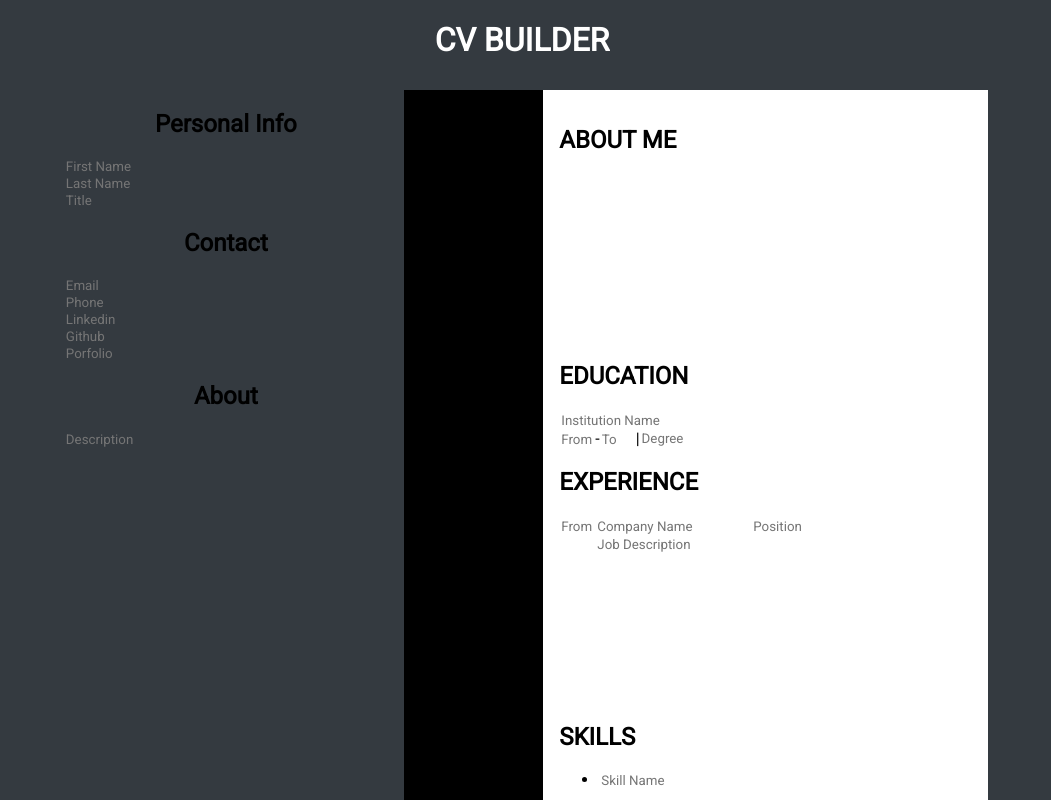
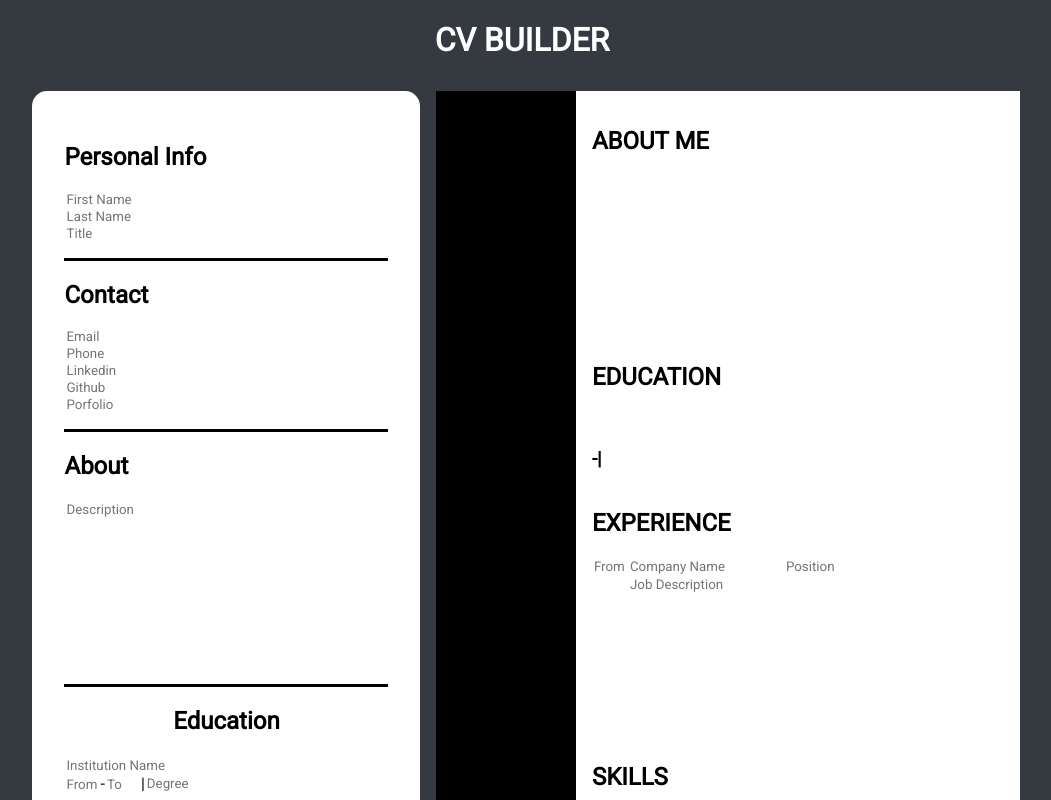
Before and after one commit to fernandobouchet/cv-project, a React (Create React App) app: page / in a window 1280 px wide. Shown: the top 800 px of the page, without its empty margins (118-1169 px from the left). Built offline with nearby package versions, Linux system fonts and the light colour scheme.

Commit message:
Cleanup Education sections, more style fixes

```diff
--- a/src/components/CVPreview/Education.js
+++ b/src/components/CVPreview/Education.js
@@ -1,71 +1,20 @@
 import React, { Component } from "react";
+import "./styles/Education.css";
 
 class Education extends Component {
-  constructor() {
-    super();
-
-    this.state = {
-      institution: "",
-      degree: "",
-      from: "",
-      to: "",
-    };
-  }
-
-  handleChange = (e) => {
-    this.setState({
-      [e.target.name]: e.target.value,
-    });
-  };
-
-  onSubmitTask = (e) => {
-    this.setState({
-      institution: "",
-      degree: "",
-      from: "",
-      to: "",
-    });
-  };
-
   render() {
     return (
       <div>
         <h2>EDUCATION</h2>
-        <div className="education-container main">
-          <form autoComplete="off">
-            <div className="name-titles">
-              <input
-                type="text"
-                name="institution"
-                onChange={this.handleChange}
-                placeholder="Institution Name"
-              ></input>
-            </div>
-            <div className="more-info-container">
-              <div className="year-container">
-                <input
-                  type="text"
-                  name="from"
-                  onChange={this.handleChange}
-                  placeholder="From"
-                ></input>
-                -
-                <input
-                  type="text"
-                  name="to"
-                  onChange={this.handleChange}
-                  placeholder="To"
-                ></input>
-              </div>
-              |
-              <input
-                type="text"
-                name="degree"
-                onChange={this.handleChange}
-                placeholder="Degree"
-              ></input>
-            </div>
-          </form>
+        <h3 className="education">
+          {this.props.general.education.institution}
+        </h3>
+        <div className="education">
+          <h3>
+            {this.props.general.education.from} -
+            {this.props.general.education.to}
+          </h3>
+          <h3 className="education">| {this.props.general.education.degree}</h3>
         </div>
       </div>
     );
--- /dev/null
+++ b/src/components/CVPreview/styles/Education.css
@@ -0,0 +1,3 @@
+.education {
+  display: flex;
+}
--- a/src/components/Forms/Form_About.js
+++ b/src/components/Forms/Form_About.js
@@ -21,7 +21,7 @@ class FormAbout extends Component {
 
   render() {
     return (
-      <div className="about-form-container">
+      <div className="about-form-container form-container">
         <h2>About</h2>
         <div className="about-container">
           <textarea
--- a/src/components/Forms/Form_Contact.js
+++ b/src/components/Forms/Form_Contact.js
@@ -31,7 +31,7 @@ class FormContact extends Component {
     const { contactData } = this.state;
 
     return (
-      <div className="contact-form-container">
+      <div className="contact-form-container form-container">
         <h2>Contact</h2>
         <form className="form" autoComplete="off">
           <input
--- /dev/null
+++ b/src/components/Forms/Form_Education.js
@@ -0,0 +1,74 @@
+import React, { Component } from "react";
+
+class FormEducation extends Component {
+  constructor(props) {
+    super(props);
+
+    this.state = {
+      education: {
+        institution: "",
+        degree: "",
+        from: "",
+        to: "",
+      },
+    };
+  }
+
+  handleChange = (e) => {
+    this.setState(
+      {
+        education: {
+          ...this.state.education,
+          [e.target.name]: e.target.value,
+        },
+      },
+      () => this.props.generalInfo(this.state)
+    );
+  };
+
+  render() {
+    return (
+      <div>
+        <h2>Education</h2>
+        <div className="education-form-container form-container">
+          <form className="form" autoComplete="off">
+            <div className="name-titles">
+              <input
+                type="text"
+                name="institution"
+                onChange={this.handleChange}
+                placeholder="Institution Name"
+              ></input>
+            </div>
+            <div className="more-info-container">
+              <div className="year-container">
+                <input
+                  type="text"
+                  name="from"
+                  onChange={this.handleChange}
+                  placeholder="From"
+                ></input>
+                -
+                <input
+                  type="text"
+                  name="to"
+                  onChange={this.handleChange}
+                  placeholder="To"
+                ></input>
+              </div>
+              |
+              <input
+                type="text"
+                name="degree"
+                onChange={this.handleChange}
+                placeholder="Degree"
+              ></input>
+            </div>
+          </form>
+        </div>
+      </div>
+    );
+  }
+}
+
+export default FormEducation;
--- a/src/components/Forms/Form_General.js
+++ b/src/components/Forms/Form_General.js
@@ -29,7 +29,7 @@ class FormGeneral extends Component {
     const { generalData } = this.state;
 
     return (
-      <div className="general-form-container">
+      <div className="general-form-container form-container">
         <h2>Personal Info</h2>
         <form className="form" autoComplete="off">
           <input
--- a/src/components/Forms/MainForm.js
+++ b/src/components/Forms/MainForm.js
@@ -1,6 +1,8 @@
 import React, { Component } from "react";
+import "./styles/MainForm.css";
 import FormAbout from "./Form_About";
 import FormContact from "./Form_Contact";
+import FormEducation from "./Form_Education";
 import FormGeneral from "./Form_General";
 
 class MainForm extends Component {
@@ -10,6 +12,7 @@ class MainForm extends Component {
         <FormGeneral generalInfo={this.props.getAllData} />
         <FormContact generalInfo={this.props.getAllData} />
         <FormAbout generalInfo={this.props.getAllData} />
+        <FormEducation generalInfo={this.props.getAllData} />
       </div>
     );
   }
--- /dev/null
+++ b/src/components/Forms/styles/MainForm.css
@@ -0,0 +1,11 @@
+#form-container {
+  background-color: white;
+  border-radius: 15px;
+  padding: 2rem;
+}
+
+.form-container {
+  border-bottom-style: solid;
+  padding-bottom: 1rem;
+  text-align: initial;
+}
--- a/src/components/Main.js
+++ b/src/components/Main.js
@@ -21,6 +21,12 @@ class Main extends Component {
           porfolio: "",
         },
         about: "",
+        education: {
+          institution: "",
+          degree: "",
+          from: "",
+          to: "",
+        },
       },
     };
   }
--- a/src/styles/App.css
+++ b/src/styles/App.css
@@ -1,38 +1,3 @@
 .App {
   text-align: center;
 }
-
-.App-logo {
-  height: 40vmin;
-  pointer-events: none;
-}
-
-@media (prefers-reduced-motion: no-preference) {
-  .App-logo {
-    animation: App-logo-spin infinite 20s linear;
-  }
-}
-
-.App-header {
-  background-color: #282c34;
-  min-height: 100vh;
-  display: flex;
-  flex-direction: column;
-  align-items: center;
-  justify-content: center;
-  font-size: calc(10px + 2vmin);
-  color: white;
-}
-
-.App-link {
-  color: #61dafb;
-}
-
-@keyframes App-logo-spin {
-  from {
-    transform: rotate(0deg);
-  }
-  to {
-    transform: rotate(360deg);
-  }
-}
```
